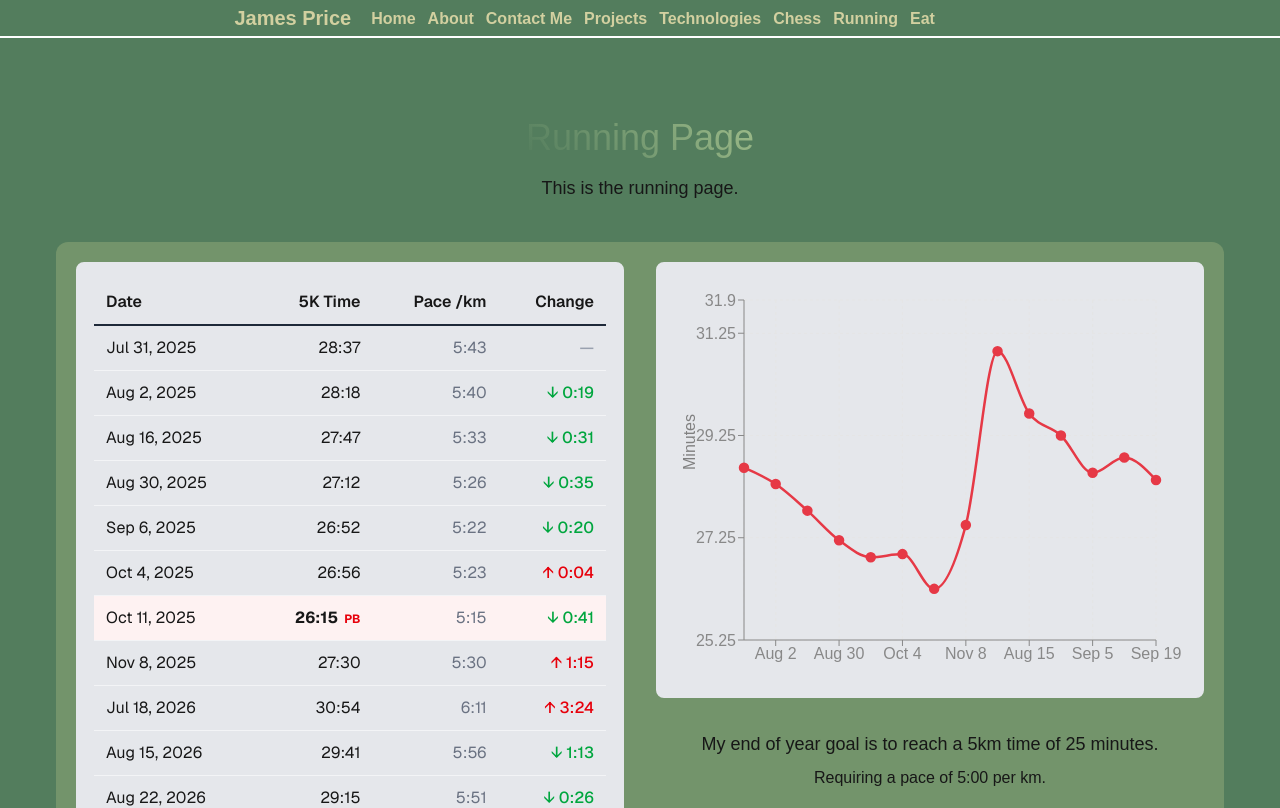
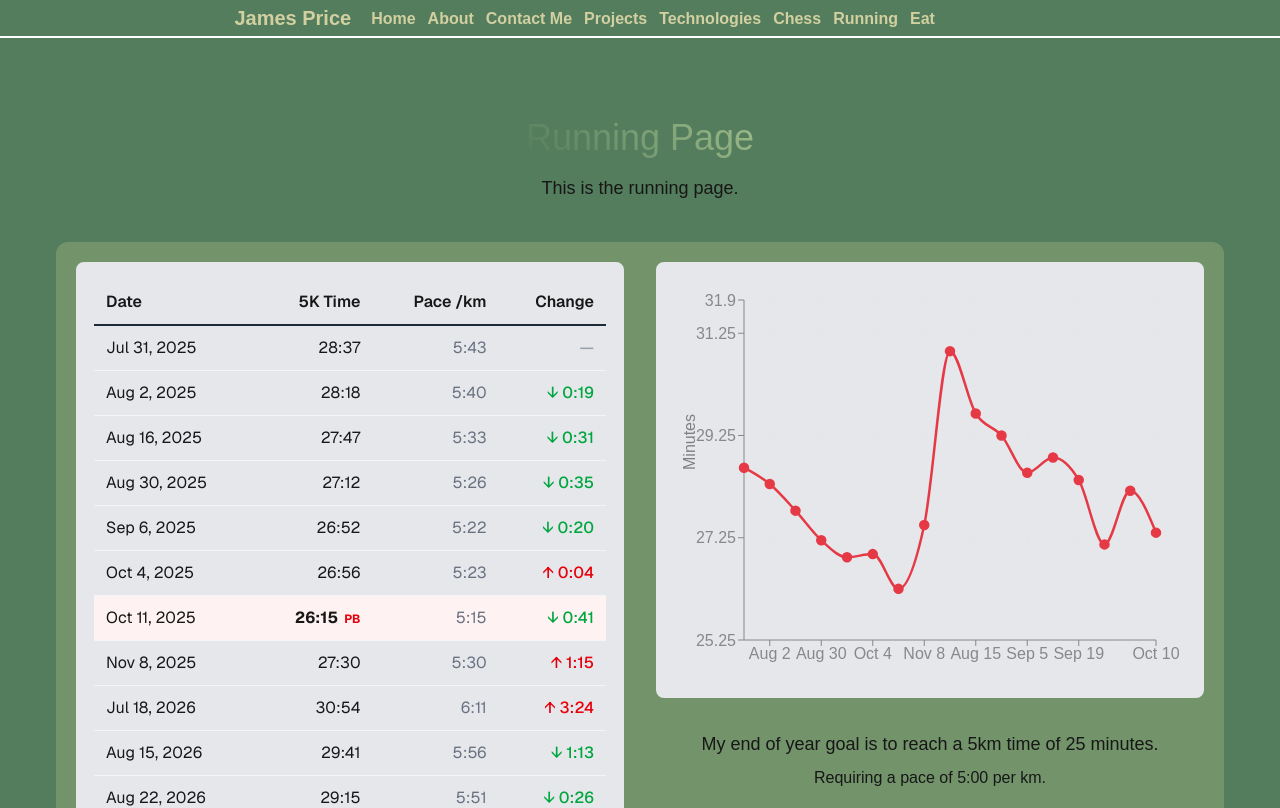
Before and after one commit to JumesP/Portfoliov3, a Next.js app: page /running in a window 1280 px wide. Shown: the top 808 px of the page. Built offline with nearby package versions, Linux system fonts and the light colour scheme.

Commit message:
update my runs

```diff
--- a/src/components/runChart/RunChart.tsx
+++ b/src/components/runChart/RunChart.tsx
@@ -20,6 +20,9 @@ const runs: Run[] = [
   { date: '05-09-2026', fiveKTime: 28.52 },
   { date: '12-09-2026', fiveKTime: 28.82 },
   { date: '19-09-2026', fiveKTime: 28.38 },
+  { date: '22-09-2026', fiveKTime: 27.12 },
+  { date: '03-10-2026', fiveKTime: 28.17 },
+  { date: '10-10-2026', fiveKTime: 27.35 },
 ];
 
 function parseDDMMYYYY(dateStr: string): Date {
```
